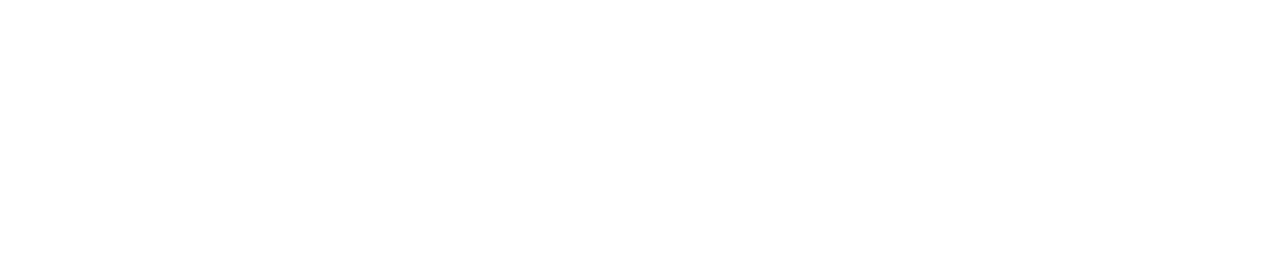
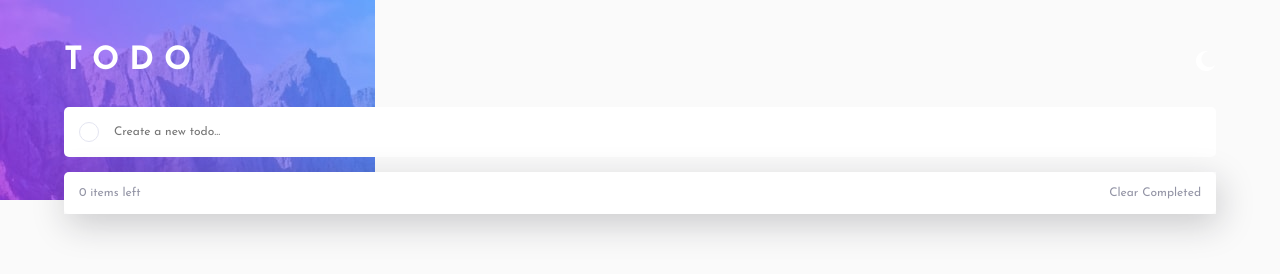
Before and after one commit to ATEOTG/todo-app-main, a plain HTML site: page index.html in a window 1280 px wide. Drawn offline with Linux system fonts and the light colour scheme.

Commit message:
added header and search input field

```diff
--- a/index.html
+++ b/index.html
@@ -3,7 +3,6 @@
   <head>
     <meta charset="UTF-8" />
     <meta name="viewport" content="width=device-width, initial-scale=1.0" />
-    <!-- displays site properly based on user's device -->
 
     <link
       rel="icon"
@@ -16,5 +15,29 @@
     <script defer src="script.js"></script>
     <title>Todo app</title>
   </head>
-  <body></body>
+  <body>
+    <main class="container">
+      <header class="header">
+        <h1 class="title">TODO</h1>
+        <img class="icon" src="./images/icon-moon.svg" />
+      </header>
+      <form class="search-form">
+        <div class="search-cont">
+          <div class="search-circle"></div>
+          <input
+            class="input-search"
+            type="text"
+            placeholder="Create a new todo..."
+          />
+        </div>
+      </form>
+      <div class="todo-cont">
+        <ul class="todo-list"></ul>
+        <div class="todo-info-cont">
+          <p class="item-length-text">0 items left</p>
+          <p class="clear-text">Clear Completed</p>
+        </div>
+      </div>
+    </main>
+  </body>
 </html>
--- a/script.js
+++ b/script.js
@@ -0,0 +1,10 @@
+const icon = document.querySelector(".icon");
+
+icon.addEventListener("click", function () {
+  document.body.classList.toggle("dark-theme");
+  if (document.body.classList.contains("dark-theme")) {
+    icon.src = "./images/icon-sun.svg";
+  } else {
+    icon.src = "./images/icon-moon.svg";
+  }
+});
--- a/style.css
+++ b/style.css
@@ -33,4 +33,87 @@ html {
 
 body {
   font-family: "Josefin Sans", sans-serif;
+  background-image: url("./images/bg-mobile-light.jpg");
+  background-repeat: no-repeat;
+  background-color: var(--body-bg-clr);
 }
+
+body.dark-theme {
+  background-image: url("./images/bg-mobile-dark.jpg");
+}
+
+.container {
+  width: 90%;
+  margin: 0 auto;
+  margin-top: 4.5rem;
+}
+
+/* HEADER SECT */
+.header {
+  display: flex;
+  justify-content: space-between;
+  align-items: center;
+  margin-bottom: 3rem;
+}
+
+.title {
+  font-weight: 700;
+  font-size: 3.2rem;
+  color: #ffffff;
+  letter-spacing: 1rem;
+}
+
+.icon {
+  width: 2rem;
+  cursor: pointer;
+}
+
+/* SEARCH SECT */
+
+.search-cont {
+  display: flex;
+  gap: 1.5rem;
+  padding: 1.5rem;
+  border-radius: 0.5rem;
+  margin-bottom: 1.5rem;
+  width: 100%;
+  background-color: var(--form-bg-clr);
+}
+
+.search-circle {
+  width: 2rem;
+  height: 2rem;
+  border: 1.5px solid var(--border-clr);
+  border-radius: 50%;
+}
+
+.input-search {
+  font-family: "Josefin sans", sans-serif;
+  font-size: 1.2rem;
+  color: var(--form-par-clr);
+  background-color: var(--form-bg-clr);
+  border: none;
+  outline: none;
+}
+.input-search:focus {
+  caret-color: var(--bright-blue);
+}
+
+/* TODO SEC */
+
+.todo-cont {
+  background-color: var(--form-bg-clr);
+  border-radius: 0.5rem;
+}
+
+.todo-info-cont {
+  display: flex;
+  padding: 1.5rem;
+  justify-content: space-between;
+  box-shadow: 0.3rem 1rem 3.5rem rgba(22, 23, 34, 0.212);
+}
+
+.todo-info-cont p {
+  color: var(--form-subpar-clr);
+  font-size: 1.2rem;
+}
```
